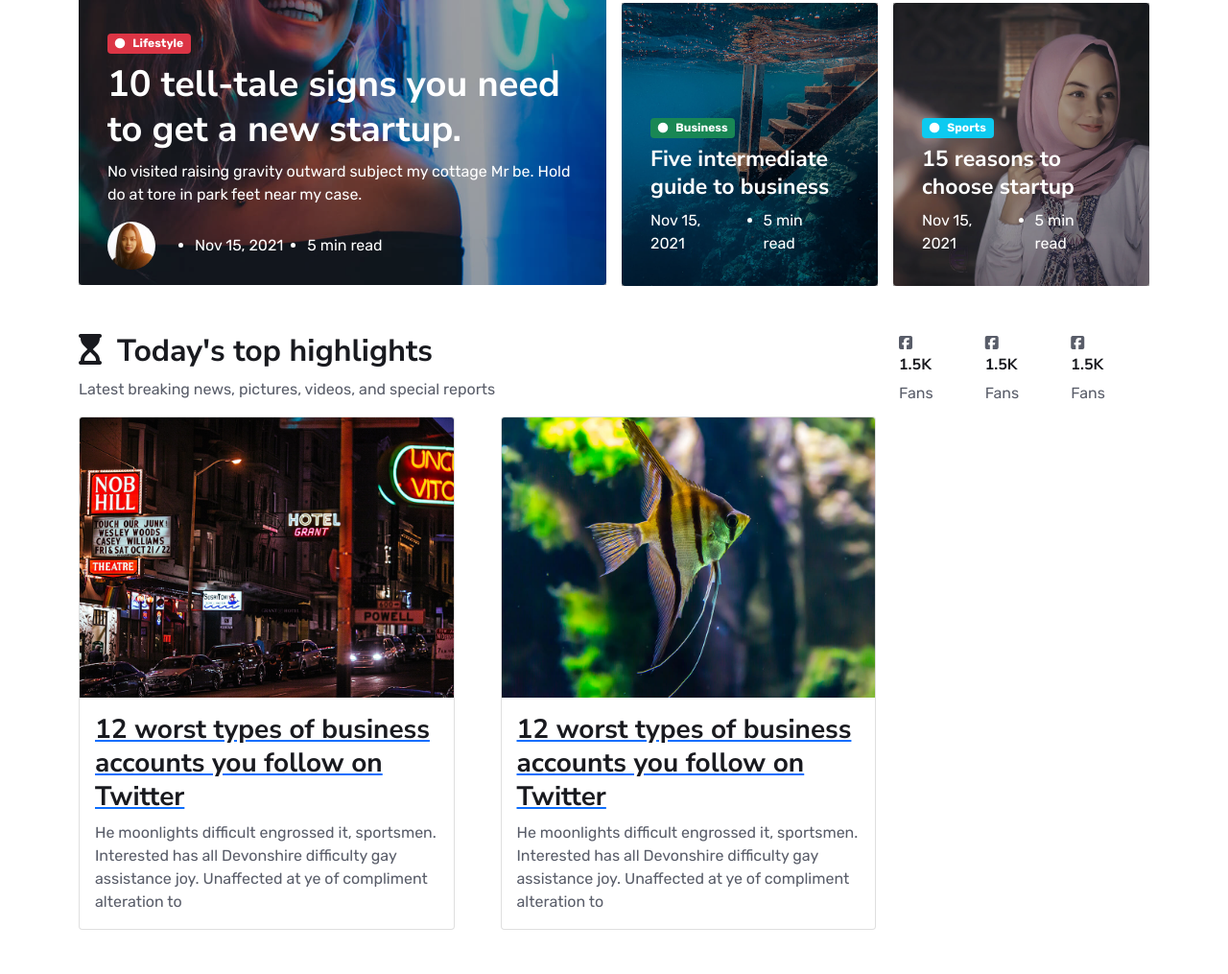
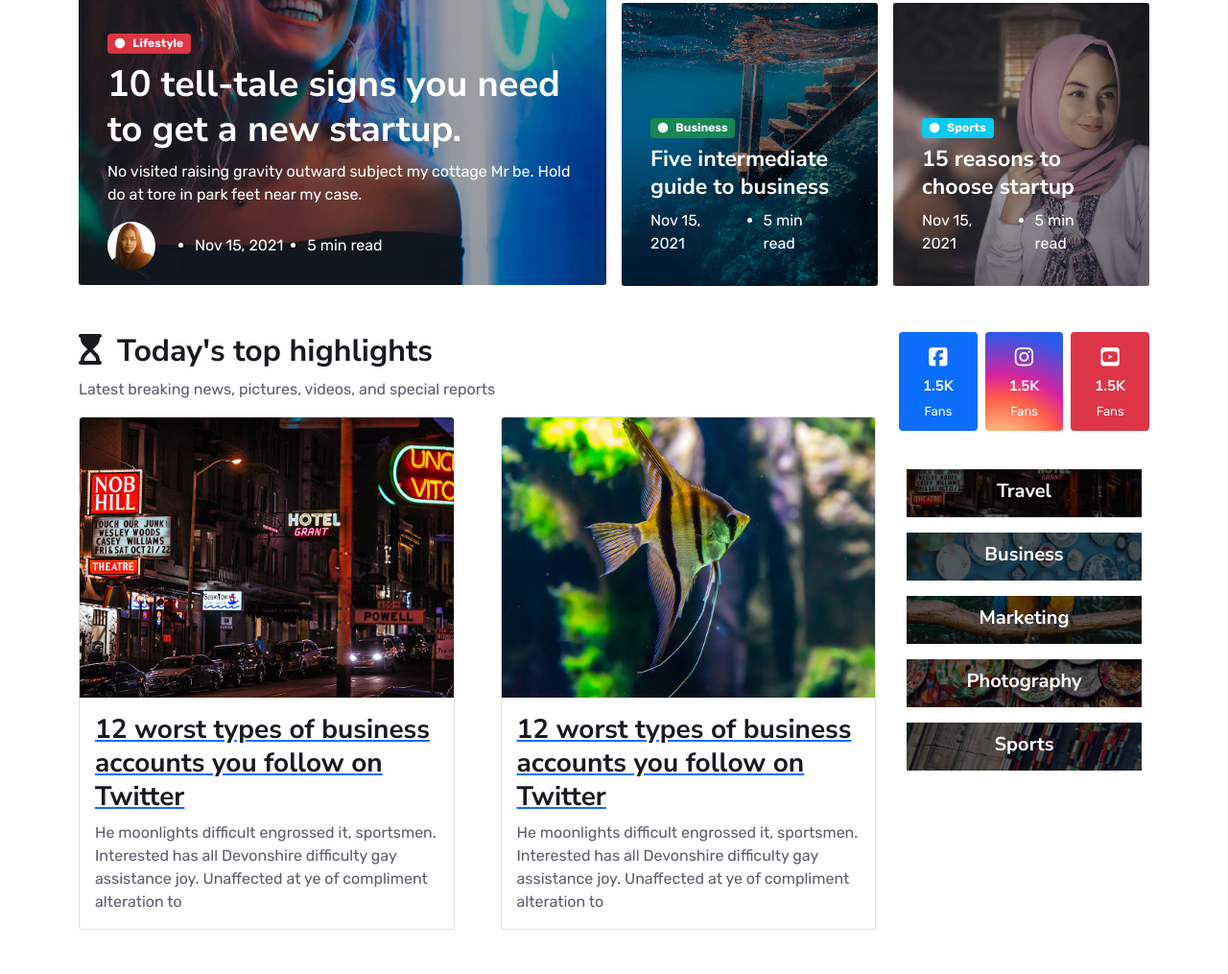
Before and after one commit to ferdousalam007/blogzine, a plain HTML site: page index.html in a window 1280 px wide. Shown: the part 445-1460 px from the top of the page at 96% size. Drawn offline with nearby package versions, Linux system fonts and the light colour scheme.

Commit message:
topic  widget add

```diff
--- a/index.html
+++ b/index.html
@@ -255,31 +255,57 @@
                     </div>
                     <div class="col-xl-3">
                         <!-- Social widget START -->
-                        <div class="row g-2">
+                        <div class="row g-2 social-area text-center text-white">
                             <div class="col-xl-4">
-                                <div class="side-social">
+                                <div class="side-social bg-primary rounded">
                                     <i class="fab fa-facebook-square"></i>
                                     <h6>1.5K</h6>
                                     <p>Fans</p>
                                 </div>
                             </div>
                             <div class="col-xl-4">
-                                <div class="side-social">
-                                    <i class="fab fa-facebook-square"></i>
+                                <div class="side-social bg-gradient-ins rounded">
+                                    <i class="fab fa-instagram"></i>
                                     <h6>1.5K</h6>
                                     <p>Fans</p>
                                 </div>
                             </div>
                             <div class="col-xl-4">
-                                <div class="side-social">
-                                    <i class="fab fa-facebook-square"></i>
+                                <div class="side-social bg-danger rounded">
+                                    <i class="fab fa-youtube-square"></i>
                                     <h6>1.5K</h6>
                                     <p>Fans</p>
                                 </div>
                             </div>
-                            <div class="col-xl-4"></div>
-                            <div class="col-xl-4"></div>
-
+                        </div>
+                        <div class="row mt-4 trendind-topic g-2">
+                            <div class="d-flex flex-column mb-3">
+                                    <div class="p-2">
+                                        <div class="tren-img" style="background-image:url(images/slider/01.jpg); background-position: center left; background-size: cover;">
+                                            <a class="topic text-decoration-none" href="#"><h5>Travel</h5></a>
+                                        </div>
+                                    </div>
+                                    <div class="p-2">
+                                        <div class="tren-img" style="background-image:url(images/slider/02.jpg); background-position: center left; background-size: cover;">
+                                            <a class="topic text-decoration-none" href="#"><h5>Business</h5></a>
+                                        </div>
+                                    </div>
+                                    <div class="p-2">
+                                        <div class="tren-img" style="background-image:url(images/slider/03.jpg); background-position: center left; background-size: cover;">
+                                            <a class="topic text-decoration-none" href="#"><h5>Marketing</h5></a>
+                                        </div>
+                                    </div>
+                                    <div class="p-2">
+                                        <div class="tren-img" style="background-image:url(images/slider/04.jpg); background-position: center left; background-size: cover;">
+                                            <a class="topic text-decoration-none" href="#"><h5>Photography</h5></a>
+                                        </div>
+                                    </div>
+                                    <div class="p-2">
+                                        <div class="tren-img" style="background-image:url(images/slider/05.jpg); background-position: center left; background-size: cover;">
+                                            <a class="topic text-decoration-none" href="#"><h5>Sports</h5></a>
+                                        </div>
+                                    </div>
+                              </div>
                         </div>
                     </div>
                 </div>
--- a/style.css
+++ b/style.css
@@ -114,26 +114,33 @@ h6 {
 .side-area h5 {
     font-size: 23px;
 }
+
 /* main-area styles */
-.load-button .btn-outline-primary{
+.load-button .btn-outline-primary {
     background: #2163e81a;
     padding: 10px 25px;
 }
-.load-button .btn-outline-primary:hover{
+
+.load-button .btn-outline-primary:hover {
     background: #2163e8;
 }
+
 /* slider-area styles */
-.tns-controls,button {
+.tns-controls,
+button {
     display: none;
 }
-.slider-linkitems a{
+
+.slider-linkitems a {
     color: #595d69;
     text-decoration: none;
 }
-.slider-badge a{
-    color:#fff;
+
+.slider-badge a {
+    color: #fff;
     text-decoration: none;
 }
+
 .card-img-overlay {
     position: absolute;
     bottom: 15px;
@@ -142,4 +149,76 @@ h6 {
     padding: 1rem;
 
 }
+
 /* <!-- Social widget styles --> */
+.side-social {
+    padding: 15px 0 10px 0;
+}
+
+.social-area .side-social i {
+    font-size: 22px;
+    margin-bottom: 10px;
+}
+
+.social-area .side-social h6 {
+    font-size: 15px;
+    font-weight: 700;
+    color: #fff;
+}
+
+.social-area .side-social p {
+    font-size: 13px;
+    font-weight: 400;
+    margin: 0;
+}
+
+.bg-gradient-ins {
+    background: radial-gradient(circle at 20% 130%, #fdf497 0%, #fdf497 5%, #fd5949 45%, #d6249f 60%, #285AEB 90%);
+}
+
+/* trendind-topic styles */
+
+.tren-img {
+    position: relative;
+    height: 50px;
+    width: 100%;
+}
+.tren-img::after{
+    content: "";
+    position: absolute;
+    width: 100%;
+    height: 100%;
+    background: #0000009d;
+}
+
+.trendind-topic .topic {
+    position: absolute;
+    top: 20%;
+    left: 0;
+    right: 0;
+    text-align: center;
+}
+
+.trendind-topic .topic h5 {
+    color: #fff;
+    position: relative;
+    display: inline;
+    z-index: 1;
+}
+.trendind-topic .topic h5::before{
+    content: "";
+    position: absolute;
+    left: 0;
+    bottom: 0;
+    width: 0%;
+    height: 0px;
+    background: #fff;
+    transition: .3s;
+}
+.trendind-topic .topic:hover h5::before{
+    left: 0;
+    bottom: 0;
+    width: 100%;
+    height: 2px;
+    background: #fff;
+}
```
